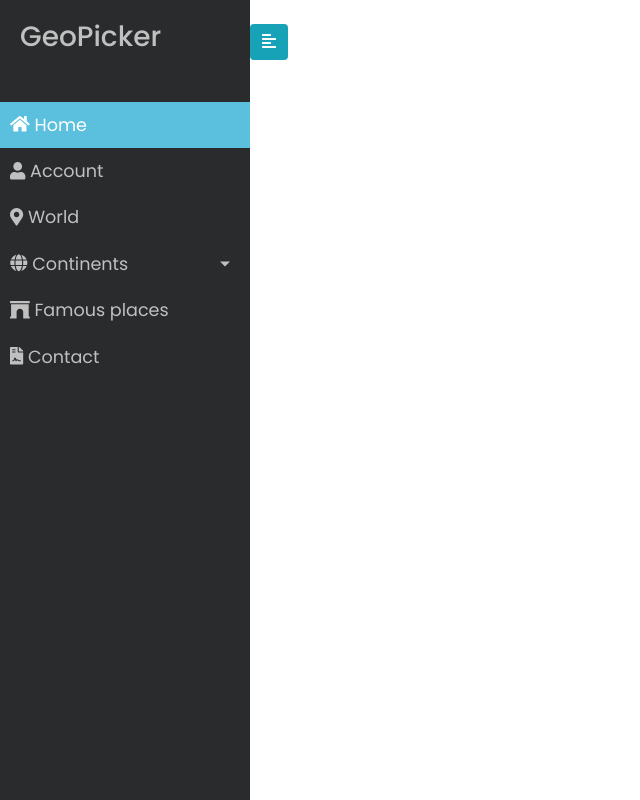
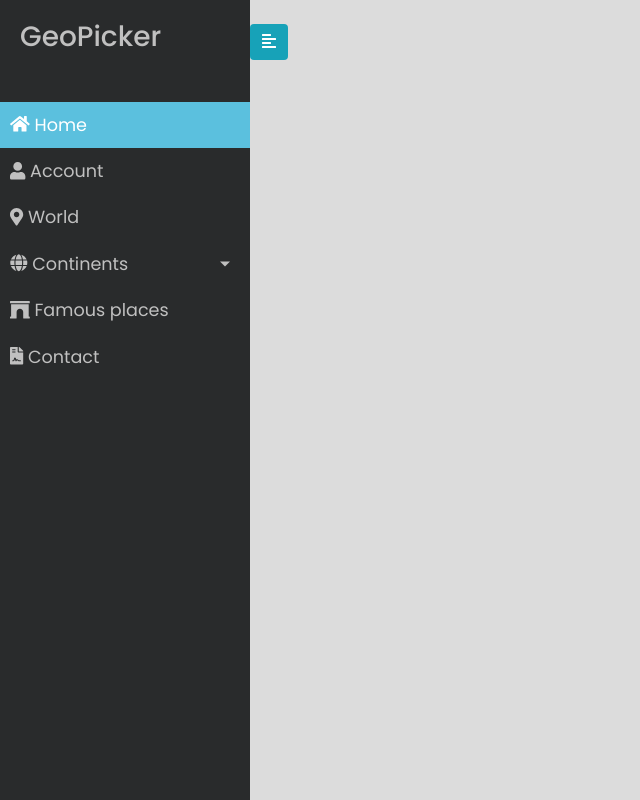
Before and after one commit to IceColdx/GeoPicker, a PHP site: page / in a window 1280 px wide. Shown: the whole page, without its empty margins (0-640 px from the left). Run offline with PHP 8.4, Linux system fonts and the light colour scheme; some libraries are stand-ins or nearby versions.

Commit message:
Update - BG
Editor - Ceyhun

BG: Gray

```diff
--- a/css/style1.css
+++ b/css/style1.css
@@ -2,7 +2,7 @@
 
 body {
     font-family: 'Poppins', sans-serif;
-    background: #ffffff;
+    background: #DCDCDC;
 }
 
 a,
```
